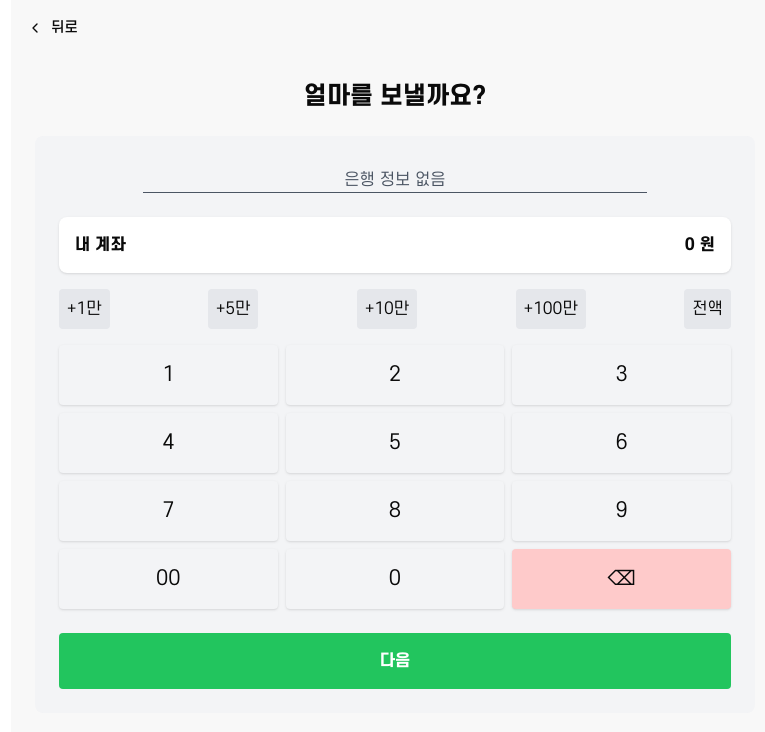
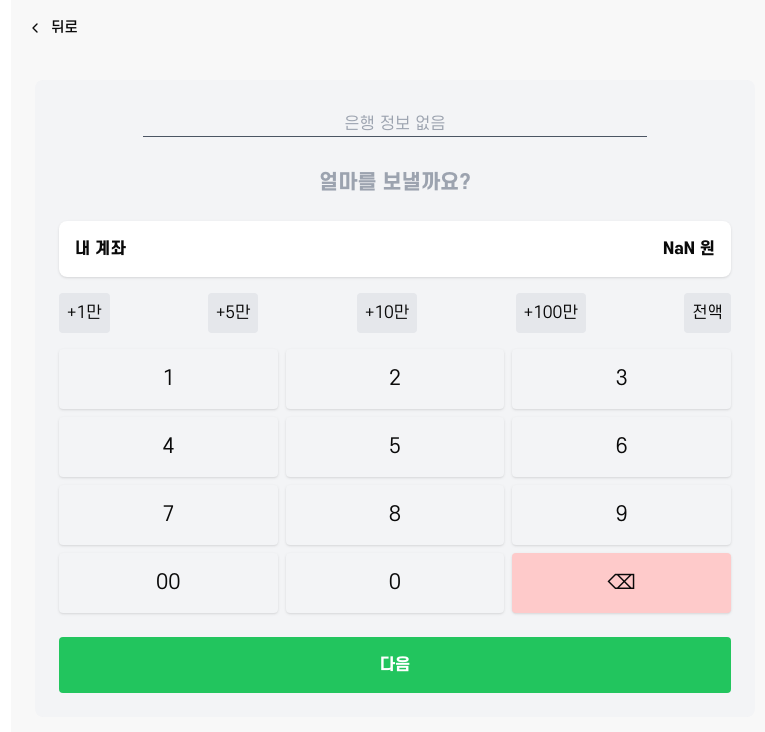
Before and after one commit to Hanaro-Trolly/ONE-HADA, a Next.js app in the folder one-hada/: page /transfer/amount in a window 1280 px wide. Shown: the top 732 px of the page, without its empty margins (245-1010 px from the left). Built offline with nearby package versions, Linux system fonts and the light colour scheme.

Commit message:
fect: 이체금액 페이지 입력 작업

```diff
--- a/one-hada/app/(site)/check/[accountid]/page.tsx
+++ b/one-hada/app/(site)/check/[accountid]/page.tsx
@@ -1,5 +1,4 @@
 import dummy from '@/c-dummy/account_d.json';
-import AccountCard from '@/components/molecules/AccountCard';
 
 type AccountData = {
   account_id: string;
--- a/one-hada/app/(site)/transfer/amount/page.tsx
+++ b/one-hada/app/(site)/transfer/amount/page.tsx
@@ -19,11 +19,26 @@ export default function AmountInput() {
     logo_url: string;
   };
 
+  type Account = {
+    account_id: string;
+    user_id: string;
+    account_number: number;
+    balance: number;
+    account_type: string;
+    bank: string;
+    account_name: string;
+  };
+
   const banks: Bank[] = dummy.banks;
+  const accounts: Account[] = dummy.accounts;
 
   const bankName =
     banks.find((bank) => bank.bank_id === bankId)?.bank_name ||
     '은행 정보 없음';
+
+  const balance =
+    accounts.find((account) => account.account_id === accountId)?.balance ||
+    '정보 확인되지 않음';
 
   const handleNumberClick = (num: string) => {
     setAmount((prev) => prev + num);
@@ -38,7 +53,7 @@ export default function AmountInput() {
   };
 
   const handleMaxAmount = () => {
-    setAmount('5500500'); // 예시로 계좌의 최대 잔액을 사용
+    setAmount(balance.toString()); // 예시로 계좌의 최대 잔액을 사용
   };
 
   const handleNext = () => {
@@ -47,21 +62,29 @@ export default function AmountInput() {
 
   return (
     <div className='container mx-auto p-6'>
-      <h1 className='text-center font-bold text-2xl mb-6'>얼마를 보낼까요?</h1>
       <div className='bg-gray-100 p-6 rounded-lg mb-6 text-center'>
         <div className='mb-6'>
           <p className='font-bold text-xl mb-2'>{accountId}</p>
-          <p className='text-gray-600'>
+          <p className='text-gray-400'>
             {bankName} {recipientNumber}
           </p>
           <hr className='border-t border-gray-600 mx-auto w-3/4' />
+          <p
+            className={`text-xl mb-2 mt-8 ${amount ? 'font-bold text-black' : 'font-bold text-gray-400'}`}
+          >
+            {amount ? (
+              <span>{`${Number(amount).toLocaleString()} 원`}</span>
+            ) : (
+              <span>얼마를 보낼까요?</span>
+            )}
+          </p>
         </div>
 
         <div className='bg-white p-4 rounded-lg shadow mb-4'>
           <div className='flex justify-between items-center'>
             <span className='font-bold'>내 계좌</span>
             <span className='font-bold'>
-              {Number(amount).toLocaleString()} 원
+              {Number(balance).toLocaleString()} 원
             </span>
           </div>
         </div>
--- a/one-hada/app/(site)/transfer/my/page.tsx
+++ b/one-hada/app/(site)/transfer/my/page.tsx
@@ -29,7 +29,7 @@ export default function TransferPage() {
       <h1 className='text-center font-medium text-2xl mb-6'>
         보낼 계좌를 선택해주세요
       </h1>
-      <div className='w-[700px] h-[150px]'>
+      <div className='w-full h-[150px]'>
         {/* {todo} 받아오는 map이나 리스트 크기로 button 만들어야함*/}
         {accounts.map((account) => (
           <Button
--- a/one-hada/app/(site)/transfer/recipient/page.tsx
+++ b/one-hada/app/(site)/transfer/recipient/page.tsx
@@ -76,7 +76,7 @@ export default function RecipientPage({
 
         {isBankOptionsOpen && (
           <div className='absolute bg-white border border-gray-300 rounded shadow-lg p-4 mt-2 w-80'>
-            <div className='flex flex-col gap-2'>
+            <div className='grid grid-cols-3 gap-2 mb-6 w-full'>
               {banks.map((bank) => (
                 <BankOption
                   key={bank.bank_id}
--- a/one-hada/components/molecules/AccountCard.tsx
+++ b/one-hada/components/molecules/AccountCard.tsx
@@ -26,19 +26,19 @@ export default function AccountCard({
   return (
     <div
       key={id}
-      className='bg-white shadow-md rounded-lg w-full h-full flex items-start justify-between flex-col'
+      className='bg-white shadow-md rounded-lg w-full h-full flex items-start justify-between flex-col p-5'
     >
       <div className='flex items-center gap-4'>
         {/* Bank icon */}
         <h1>아이콘</h1>
         <div className='flex flex-col'>
-          <h1 className='font-medium text-lg'>{name}</h1>
-          <label className='font-light text-gray-500 text-sm'>
+          <h1 className='font-medium text-left text-lg'>{name}</h1>
+          <label className='font-light text-gray-500 text-left text-xs'>
             {`${accountType} • ${accountNumber}`}
           </label>
         </div>
       </div>
-      <h2 className='font-medium text-lg text-right self-end mb-2'>
+      <h2 className='font-medium text-lg text-right self-end'>
         {balance.toLocaleString()} 원
       </h2>
     </div>
--- a/one-hada/components/molecules/BankOption.tsx
+++ b/one-hada/components/molecules/BankOption.tsx
@@ -11,7 +11,7 @@ const BankOption: React.FC<BankOptionProps> = ({ bankId, bankName, selected, onC
   return (
     <button
       onClick={() => onClick(bankId)}
-      className={`p-4 rounded-lg flex items-center justify-center border ${
+      className={`flex p-4 rounded-lg items-center justify-center border ${
         selected ? 'bg-blue-500 text-white' : 'bg-gray-100 text-black'
       } hover:bg-blue-200 transition`}
       style={{ width: '120px', height: '120px' }}
```
